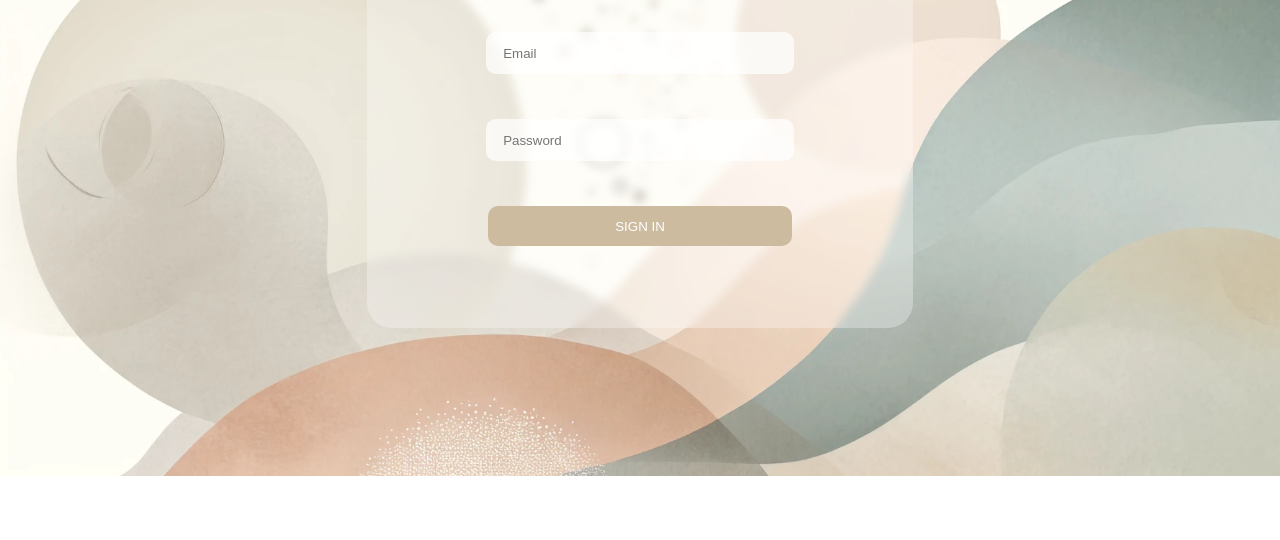
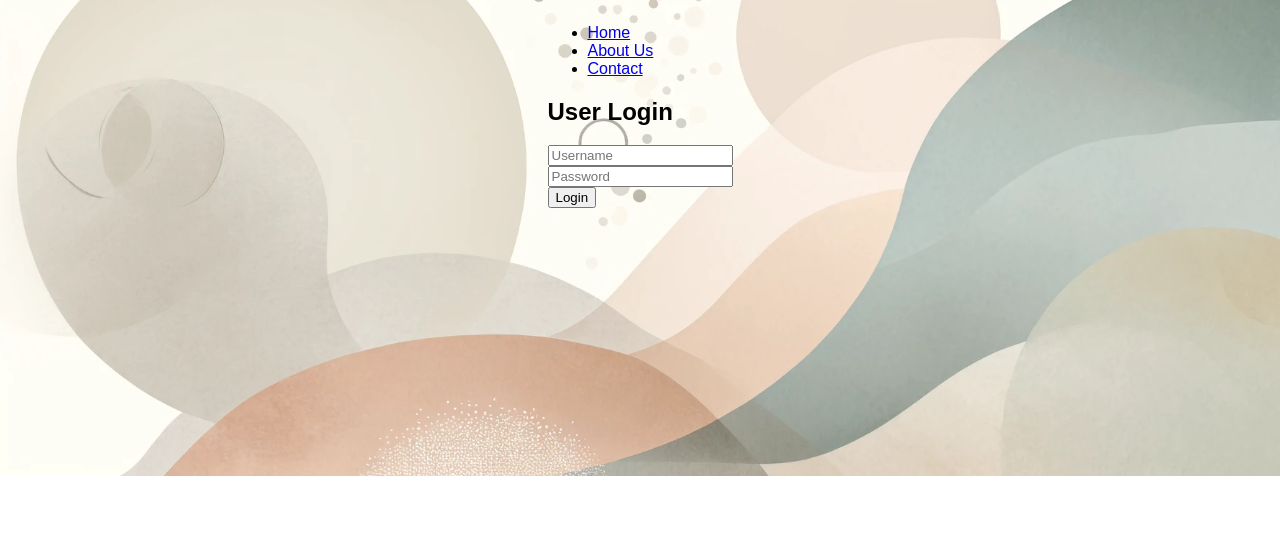
Before and after one commit to pankobanko/128-Project, a plain HTML site: page login.html in a window 1280 px wide. Shown: the part 260-800 px from the top of the page. Drawn offline with Linux system fonts and the light colour scheme.

Commit message:
Update login.html

```diff
--- a/login.html
+++ b/login.html
@@ -1,27 +1,47 @@
 <!DOCTYPE html>
 <html lang="en">
-
 <head>
     <meta charset="UTF-8">
     <meta name="viewport" content="width=device-width, initial-scale=1.0">
-    <title>Document</title>
     <link rel="preconnect" href="https://fonts.googleapis.com">
     <link rel="preconnect" href="https://fonts.gstatic.com" crossorigin>
-    <link href="https://fonts.googleapis.com/css2?family=Poppins:ital,wght@0,100;0,200;0,300;0,400;0,500;0,600;0,700;0,800;0,900;1,100;1,200;1,300;1,400;1,500;1,600;1,700;1,800;1,900&display=swap" rel="stylesheet">
+    <link href="https://fonts.googleapis.com/css2?family=Raleway:ital,wght@0,100..900;1,100..900&display=swap" rel="stylesheet">
     <link rel="stylesheet" href="login.css">
+    <title>lmao</title>
 </head>
 <body>
-    <div class="login">
-        <h1>Log in to Account</h1>
-        <form>
-            <label></label>
-            <input type="email" id="email" placeholder="    Email" required> <br/>
+    <div class="entire">
+        <div class="navbar">
+            <nav>
+                <ul>
+                    <li><a href="#">Home</a></li>
+                    <li><a href="#">About Us</a></li>
+                    <li><a href="#">Contact</a></li>
+                </ul>
+            </nav>
+        </div>
+        <div class="page">
+            <div class="box">
+                <div class="left">
 
-            <label></label>
-            <input type="password" id="pass" placeholder="    Password" required> <br/>
+                </div>
+                <div class="right">
+                    <div class="text">
+                        <h2>User Login</h2>
+                    </div>
 
-        <button type="submit">SIGN IN</button>
-        <!--  Try to add 'Remember me' option      -->
-    </form>
+                    <form>
+                        <div class="input-group">
+                            <input type="text" placeholder="Username" required>
+                        </div>
+                        <div class="input-group">
+                            <input type="password" placeholder="Password" required>
+                        </div>
+                        <button type="submit">Login</button>
+                    </form>
+                </div>
+            </div>
+        </div>
+    </div>
 </body>
 </html>
```
